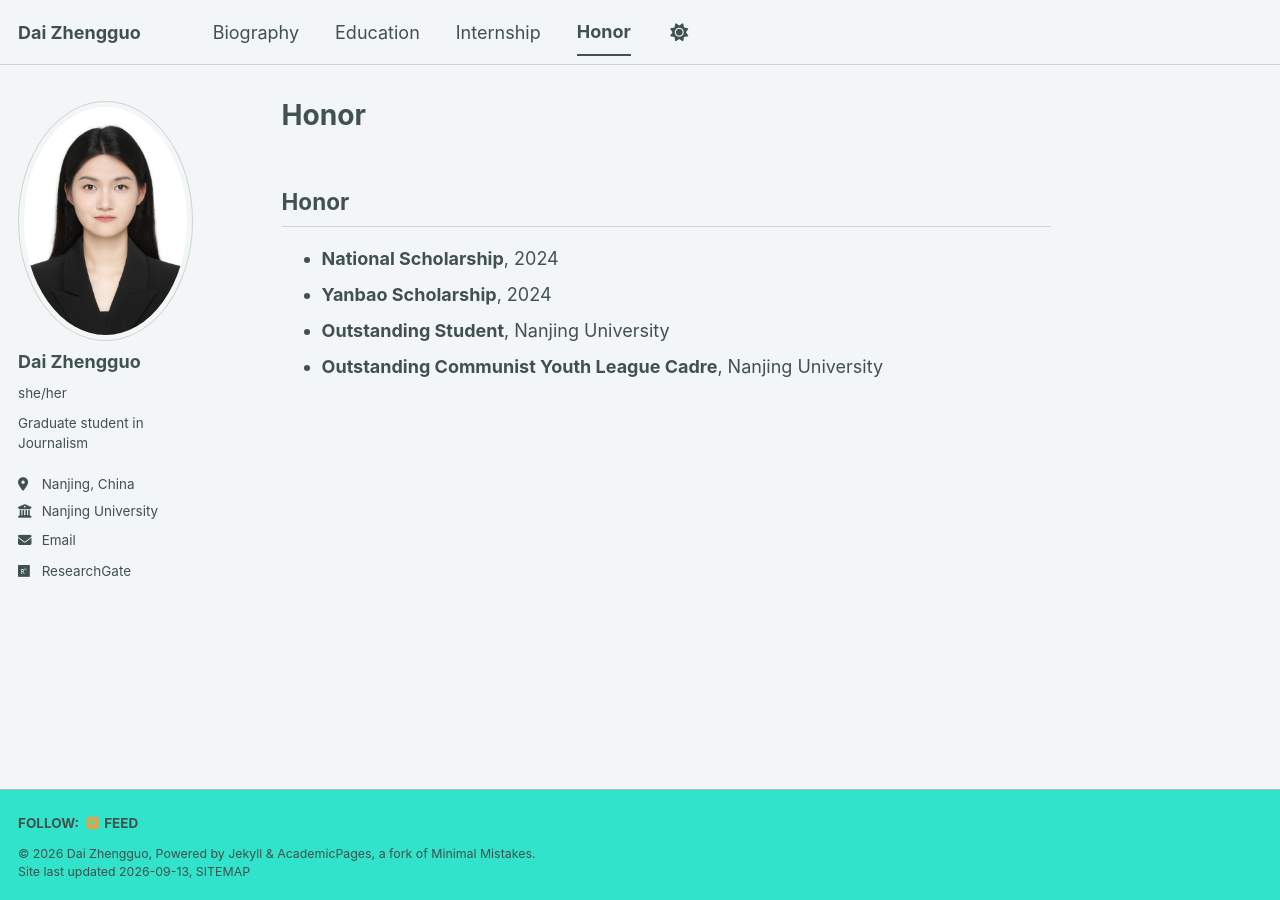
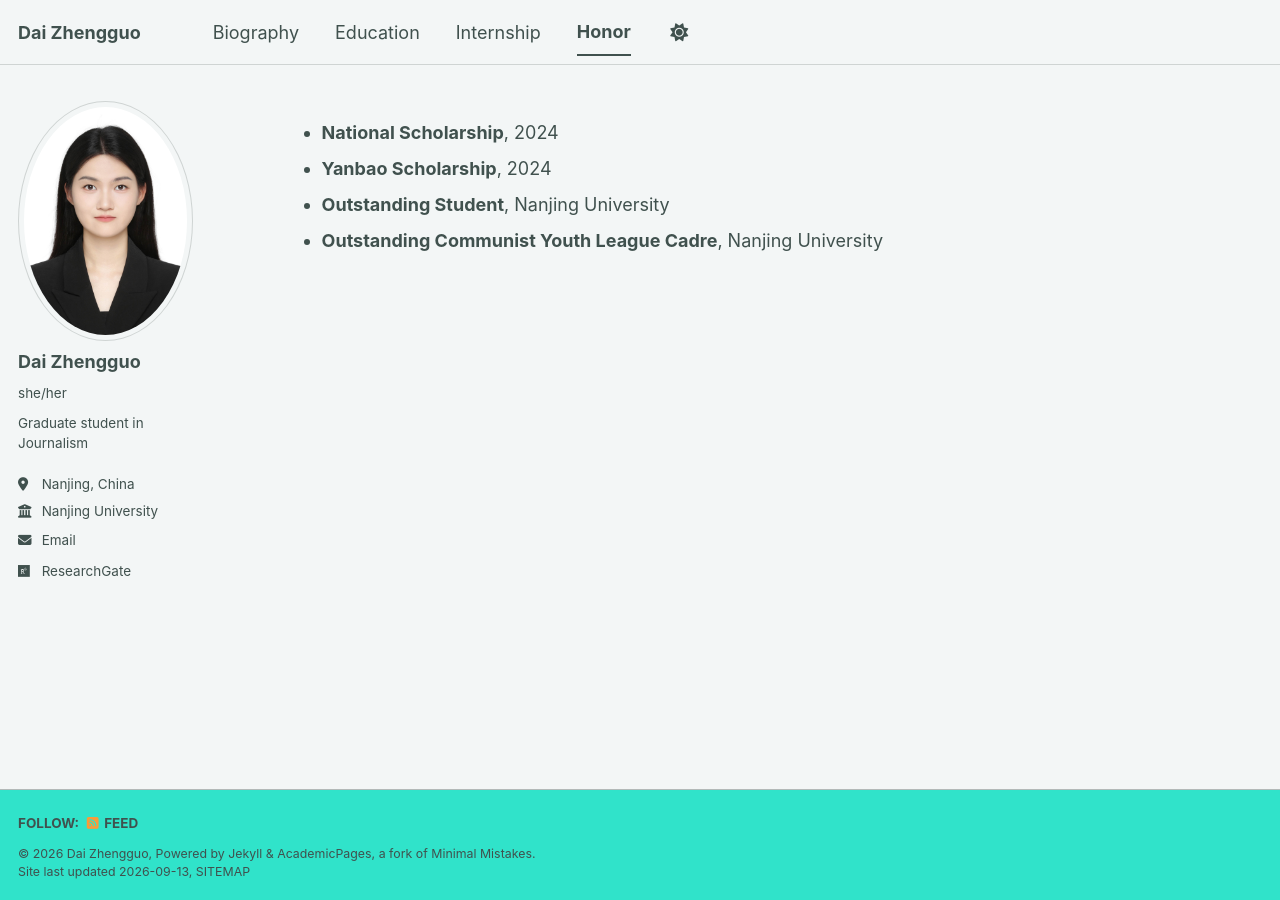
Before and after one commit to ffszsxy/ffszsxy.github.io, a Jekyll site: the page built from _pages/honor.md, in a window 1280 px wide. Built offline with Jekyll 4.4.1, drawn with Linux system fonts in a browser that asks for light colours; a style sheet for code colours, icons or effects is not loaded; our own code applies the rules of GitHub Pages for plain Markdown files.

Commit message:
Update honor.md

```diff
--- a/_pages/honor.md
+++ b/_pages/honor.md
@@ -2,9 +2,6 @@
 permalink: /honor/
 author_profile: true
 ---
-
-## Honor
-
 - **National Scholarship**, 2024
 - **Yanbao Scholarship**, 2024
 - **Outstanding Student**, Nanjing University
```
